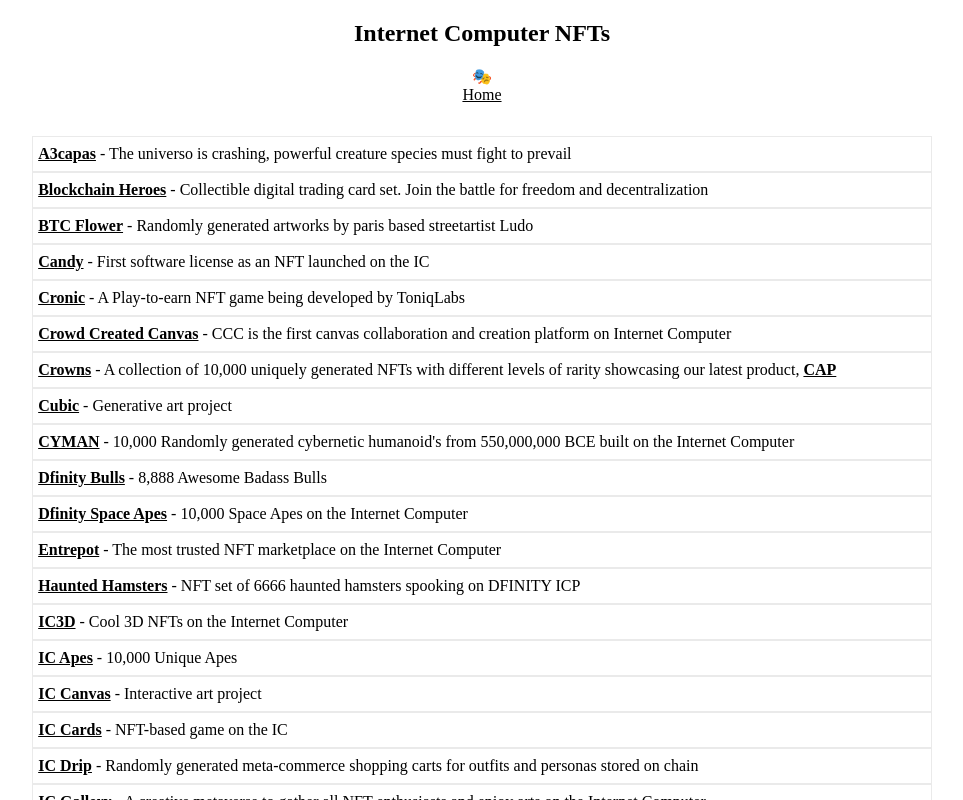
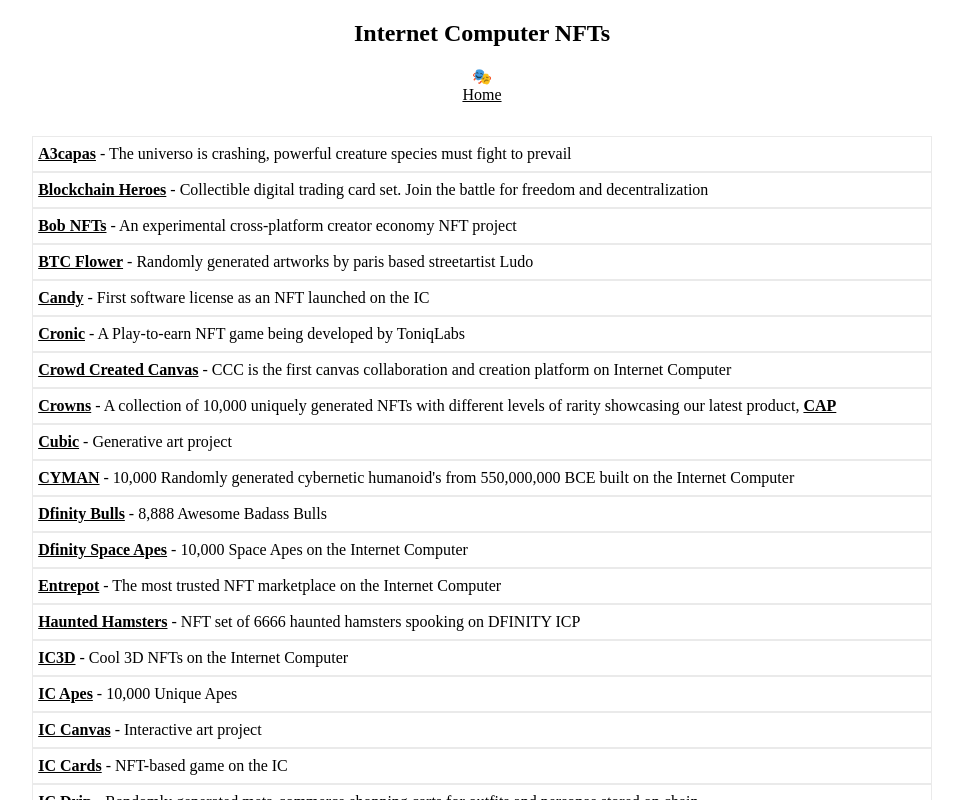
Before and after one commit to rjlucasm/ictoday, a Next.js app: page /nft in a window 1280 px wide. Shown: the top 800 px of the page, without its empty margins (158-1121 px from the left). Built offline with nearby package versions, Linux system fonts and the light colour scheme.

Commit message:
Bob NFTs

```diff
--- a/pages/nft.js
+++ b/pages/nft.js
@@ -22,6 +22,9 @@ export default function NFTs() {
             </div>
             <div className="pagescard">
                 <a href="https://bcheroes.com/" target="_blank" rel="noopener noreferrer">Blockchain Heroes</a> - Collectible digital trading card set. Join the battle for freedom and decentralization
+            </div>
+            <div className="pagescard">
+                <a href="https://qmr4u-2yaaa-aaaad-qbaxa-cai.ic0.app/" target="_blank" rel="noopener noreferrer">Bob NFTs</a> - An experimental cross-platform creator economy NFT project
             </div>
             <div className="pagescard">
                 <a href="https://6qmlj-viaaa-aaaad-qaxzq-cai.raw.ic0.app/" target="_blank" rel="noopener noreferrer">BTC Flower</a> - Randomly generated artworks by paris based streetartist Ludo
```
